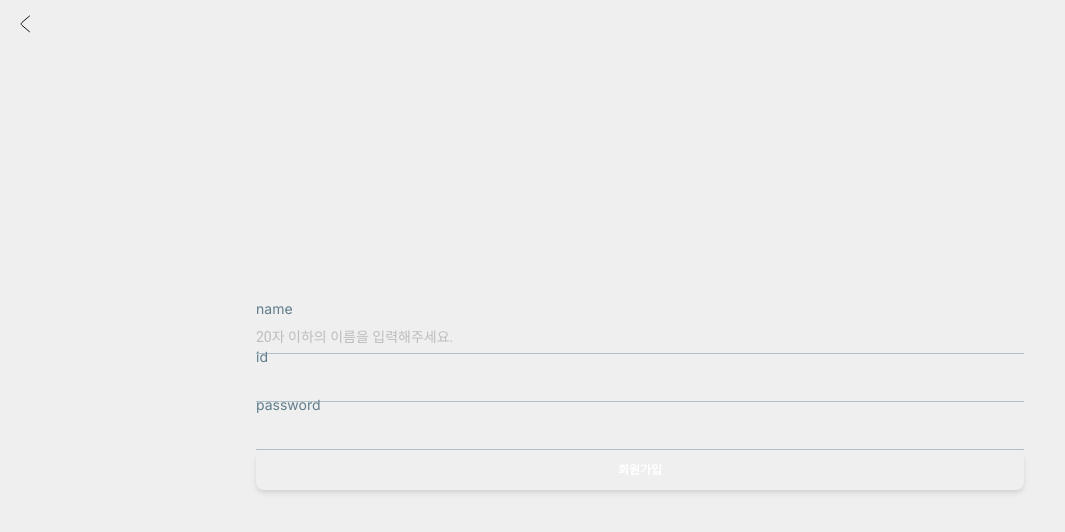
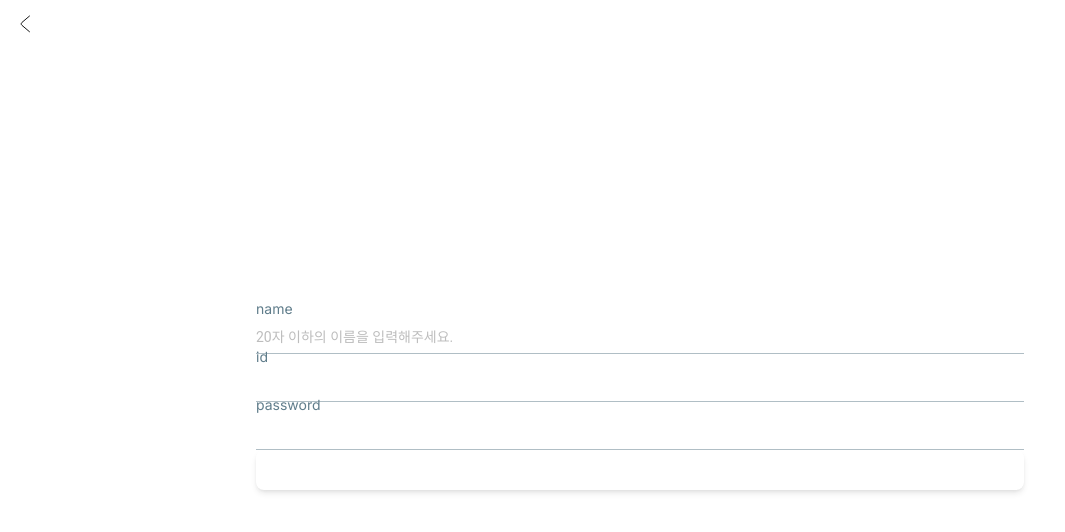
Before and after one commit to KDT1-FE/Y_FE_Toy2, a Next.js app: page /join in a window 1280 px wide. Shown: the top 532 px of the page, without its empty margins (0-1065 px from the left). Built offline with nearby package versions, Linux system fonts and the light colour scheme.

Commit message:
Feat : 회원가입 디자인 수정

```diff
--- a/Components/Join/DropZone/DropZone.tsx
+++ b/Components/Join/DropZone/DropZone.tsx
@@ -74,7 +74,7 @@
 						className="w-full h-full"
 					/>
 				) : (
-					<div className="w-full h-full flex flex-col justify-center items-center bg-white "></div>
+					<div className="w-full h-full flex flex-col justify-center items-center bg-bglight "></div>
 				)}
 			</div>
 			<Image
--- a/app/join/page.tsx
+++ b/app/join/page.tsx
@@ -3,7 +3,7 @@
 
 const Join = () => {
 	return (
-		<div className="w-full h-full bg-fill">
+		<div className="w-full h-full bg-white">
 			<JoinForm></JoinForm>
 		</div>
 	);
```
